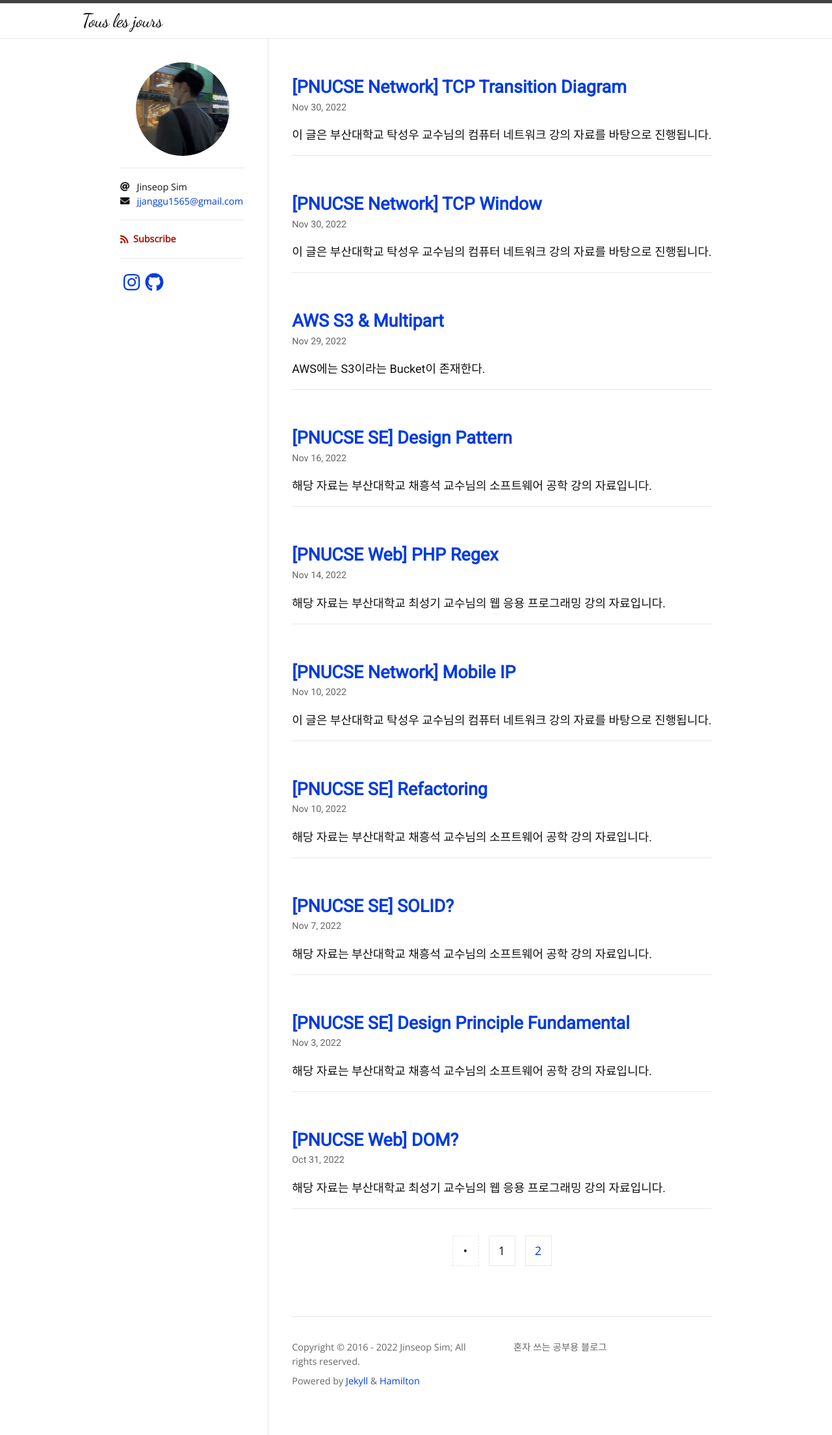
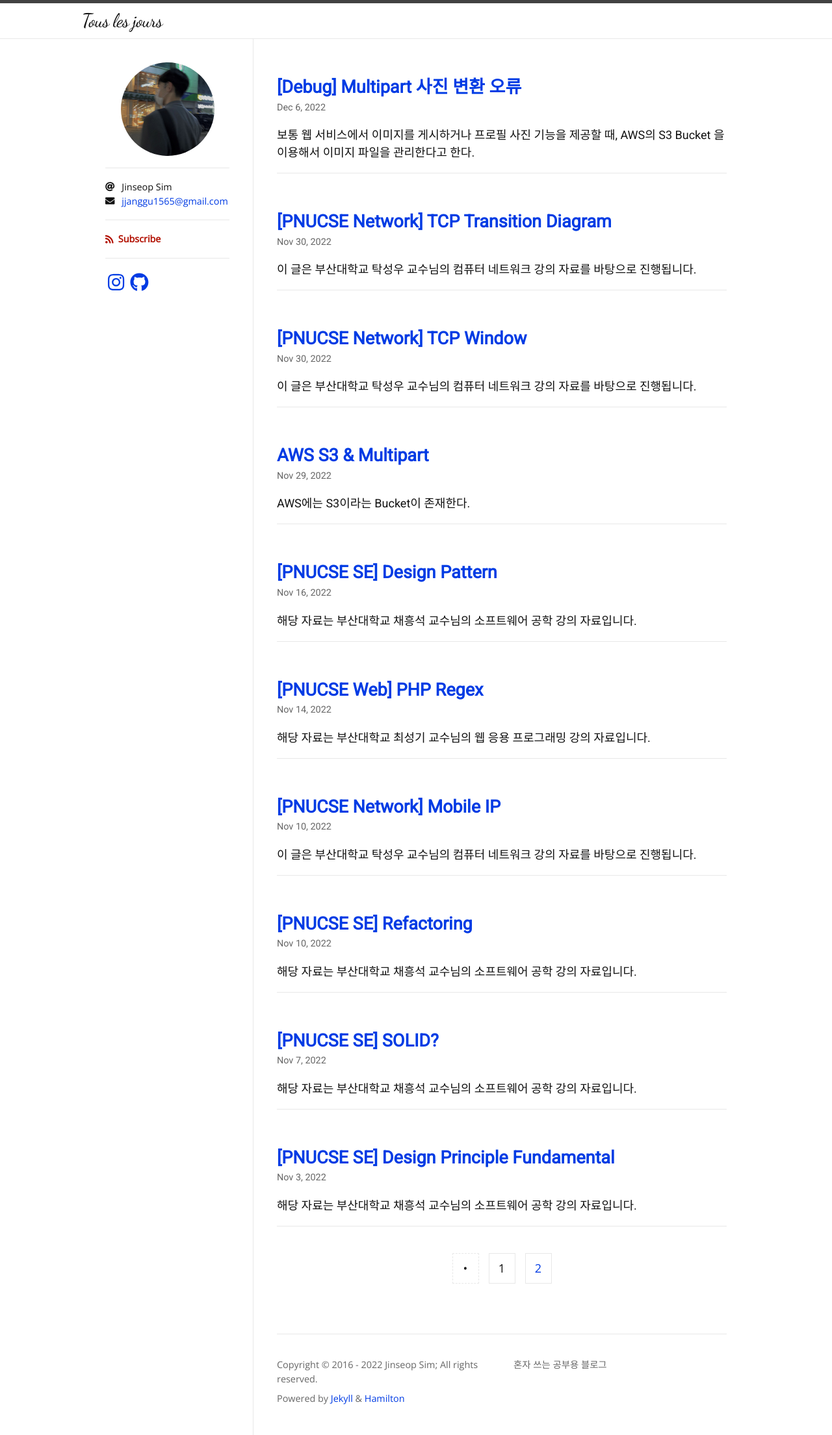
Before and after one commit to Jinseop-Sim/Jinseop-Sim.github.io, a Jekyll site: the page built from index.html, in a window 1280 px wide. Shown: the whole page at 65% size. Built offline with Jekyll 4.4.1, drawn with Linux system fonts in a browser that asks for light colours; nearby versions of some CDN libraries; some web fonts are replaced; the list of posts is cut into pages by our own code; some of the changed lines change nothing that is shown.

Commit message:
새 글 & 글 내용 추가

````diff
--- a/_posts/2022-11-29-multipartfile.md
+++ b/_posts/2022-11-29-multipartfile.md
@@ -1,7 +1,7 @@
 ---
 layout: post
 title: "AWS S3 & Multipart"
-categories: aws
+categories: ToyProject
 tags: [devops]
 author:
   - Jinseop Sim
--- /dev/null
+++ b/_posts/2022-12-06-multipart-error.md
@@ -0,0 +1,44 @@
+---
+layout: post
+title: "[Debug] Multipart 사진 변환 오류"
+categories: ToyProject
+tags: [devops]
+author:
+  - Jinseop Sim
+toc: true
+---
+보통 웹 서비스에서 이미지를 게시하거나 프로필 사진 기능을 제공할 때,
+AWS의 __S3 Bucket__ 을 이용해서 이미지 파일을 관리한다고 한다.
+
+나도 공부를 하며, 다른 사람들이 만들어 놓은 Code를 참조해 아래와 같이 기능을 만들었다.
+- ```Controller```
+[사진 첨부]
+- ```Service```
+[사진 첨부]
+- ```Configuration```
+[사진 첨부]
+
+하지만 예기치 못하게, 계속 파일 변환에 실패를 하였다.
+```upload()``` 함수 내에 있는 ```convert()``` 함수에서 계속 오류가 터졌다.
+
+해당 함수는 다음과 같은 용도이다.
+- 내 Controller는 Image를 ```Multiparfile``` 형식으로 받는다.
+- 하지만 S3에 Upload 되어야 하는 형식은 ```File``` Class의 형식이다.
+  - 따라서, ```convert()``` 함수를 통해 ```File``` Class로 형변환을 한다.
+
+하지만, 함수는 제대로 작동하지 않았다.
+계속 검색도 해보고 찾아봤지만 해결법이 보이지 않던 중,
+File Class의 ```createNewFile()``` method와 함께 Local File이 눈에 들어왔다.
+
+먼저 해당 S3Uploader의 동작 방식은 아래와 같다.
+1. 넘겨받은 Multipart Image를 Local 환경에 저장한다.
+2. 해당 Image를 File로 변환하고, S3 Bucket에 Upload한다.
+3. Local 환경의 File을 삭제한다.
+
+```createNewFile()```은 다음과 같은 기능을 한다.
+- Type : boolean
+- 해당 File이 이미 존재하면 False 반환
+- 해당 File이 존재하지 않으면 True 반환
+
+나의 경우에는 Local 환경에 이미 같은 파일이 저장되어 있어서, 해당 함수가 계속 False를 반환했던 것이다.
+간단하지만 바보같은 오류였다.
````
